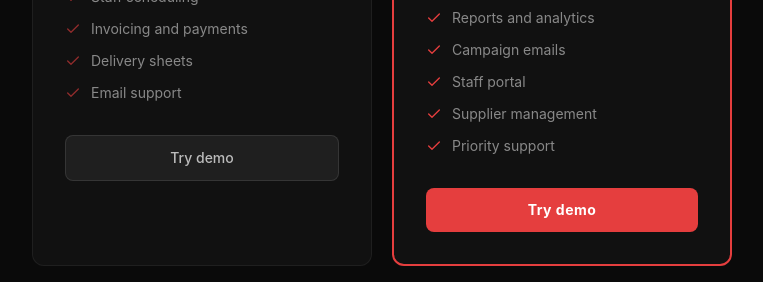
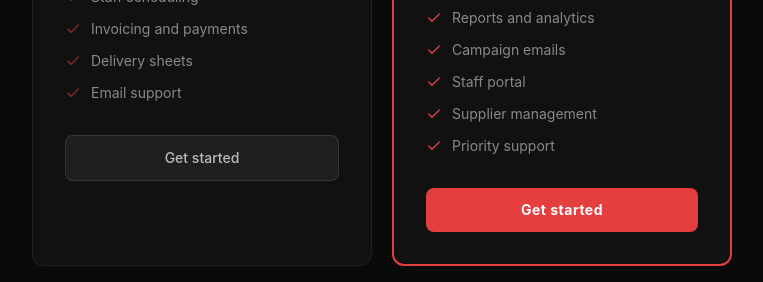
Before and after one commit to herrymerry1-design/pitbosshq-website, a Next.js app: page / in a window 1280 px wide. Shown: the part 10160-10442 px from the top of the page, without its empty margins (258-1021 px from the left). Built offline with nearby package versions, Linux system fonts and the light colour scheme.

Commit message:
Session 70: pricing buttons link to register with plan param

```diff
--- a/src/app/page.tsx
+++ b/src/app/page.tsx
@@ -344,7 +344,7 @@ export default function Home() {
                 </li>
               ))}
             </ul>
-            <a href={DEMO_URL} className="block text-center bg-white/[0.06] border border-white/10 text-white/70 hover:text-white hover:border-white/20 py-3 rounded-lg font-medium text-sm transition-colors">Try demo</a>
+            <a href="https://app.pitbosshq.com/register?plan=starter" className="block text-center bg-white/[0.06] border border-white/10 text-white/70 hover:text-white hover:border-white/20 py-3 rounded-lg font-medium text-sm transition-colors">Get started</a>
           </div>
           <div className="bg-[#111] border-2 border-[#e53e3e] rounded-xl p-8 text-left relative">
             <div className="absolute -top-3 left-1/2 -translate-x-1/2 bg-[#e53e3e] text-white text-[10px] px-3 py-1 rounded-full font-bold tracking-[1px]">MOST POPULAR</div>
@@ -358,7 +358,7 @@ export default function Home() {
                 </li>
               ))}
             </ul>
-            <a href={DEMO_URL} className="block text-center bg-[#e53e3e] hover:bg-[#c53030] text-white py-3 rounded-lg font-bold text-sm tracking-[0.5px] transition-colors">Try demo</a>
+            <a href="https://app.pitbosshq.com/register?plan=business" className="block text-center bg-[#e53e3e] hover:bg-[#c53030] text-white py-3 rounded-lg font-bold text-sm tracking-[0.5px] transition-colors">Get started</a>
           </div>
         </div>
       </section>
```
